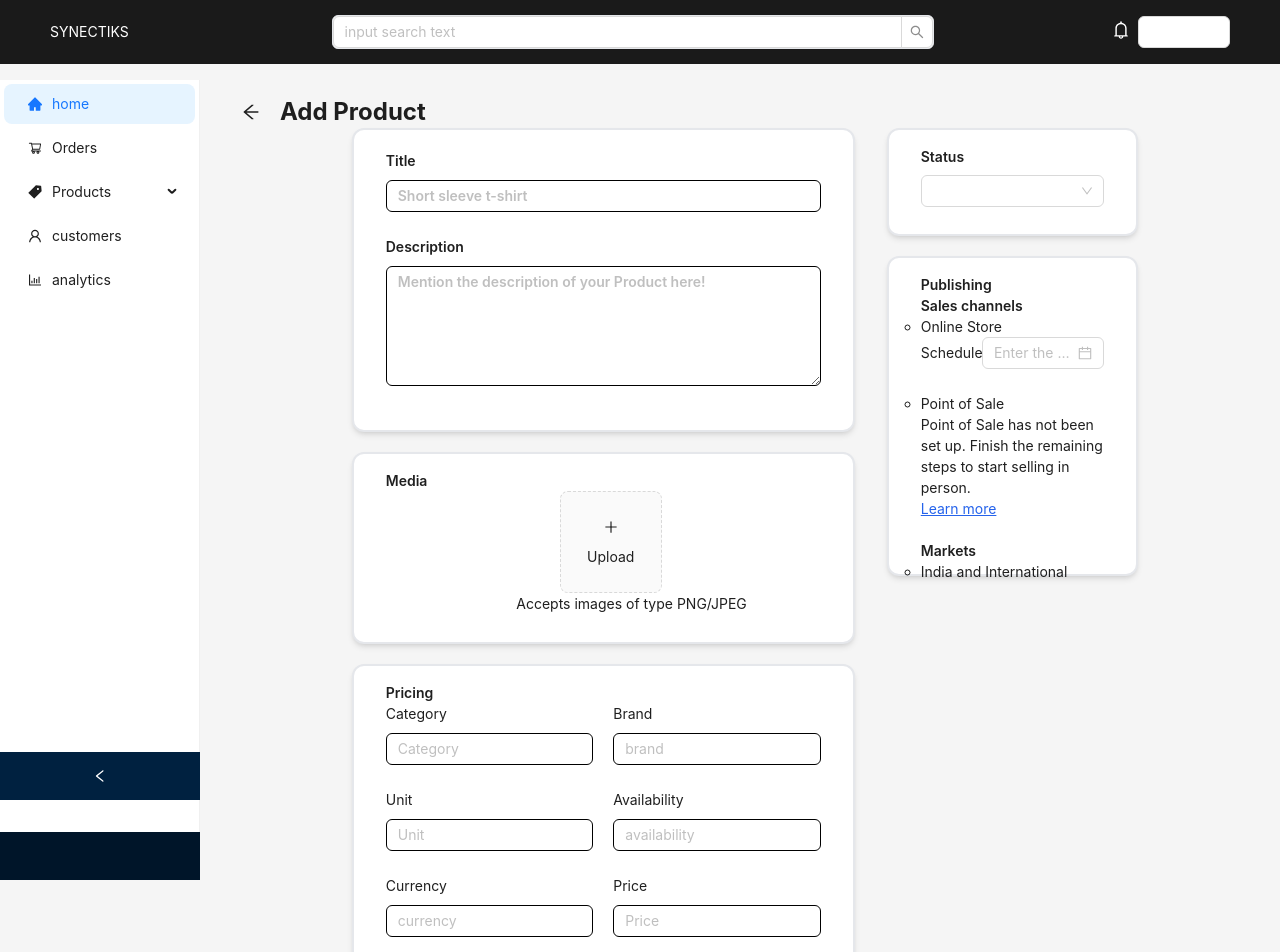
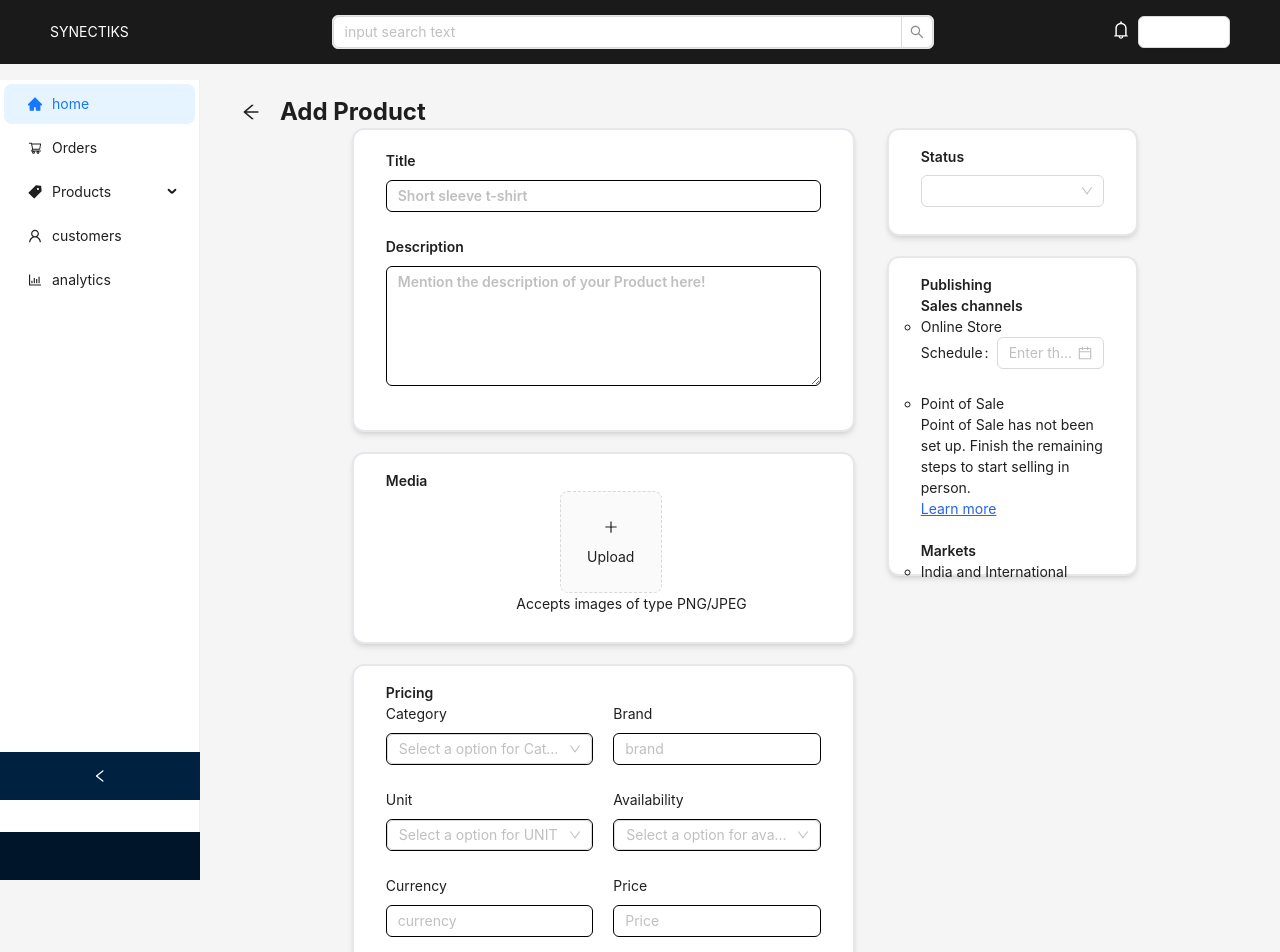
Before and after one commit to Appkube-ecommerce/appkube-ecommerce-sui, a Next.js app: page /admin/products/addproduct in a window 1280 px wide. Shown: the top 952 px of the page. Built offline with nearby package versions, Linux system fonts and the light colour scheme.

Commit message:
product page checkbox selection and  Cart functionality code

```diff
--- a/src/components/admin/orders/orders.js
+++ b/src/components/admin/orders/orders.js
@@ -2,7 +2,6 @@
 import { InboxOutlined } from '@ant-design/icons';
 import React, { useState,useEffect } from 'react';
 import { Table } from 'antd';
-import { FetchOrders } from '@/Api/fetchingOrders';
 import Link from 'next/link';
 import { Button, Modal, Radio } from 'antd';
 import { useDispatch,useSelector } from 'react-redux';
--- a/src/components/admin/print/print.js
+++ b/src/components/admin/print/print.js
@@ -14,18 +14,18 @@ const ProductList = () => {
     };
     const router = useRouter();
 
-    useEffect(() => {
-        const fetchData = async () => {
-            try {
-                const result = await fetchProducts();
-                setProducts(result.data.listProducts.items);
-            } catch (error) {
-                console.error("Error fetching products:", error);
-            }
-        };
+    // useEffect(() => {
+    //     const fetchData = async () => {
+    //         try {
+    //             const result = await fetchProducts();
+    //             setProducts(result.data.listProducts.items);
+    //         } catch (error) {
+    //             console.error("Error fetching products:", error);
+    //         }
+    //     };
 
-        fetchData();
-    }, []);
+    //     fetchData();
+    // }, []);
 
     const handlePrint = (category) => {
         const filteredProducts = category ? products.filter((product) => product.category === category) : products;
--- a/src/components/admin/products/addproduct/addpro.js
+++ b/src/components/admin/products/addproduct/addpro.js
@@ -4,12 +4,26 @@ import React, { useState } from "react";
 import Link from "next/link";
 import { createProducts } from "../../../../redux/slices/addProductSlice";
 import { useDispatch } from "react-redux";
-import { Form, Input,Button, message, Upload, Col, Select, DatePicker,Row } from "antd";
+import {
+  Form,
+  Input,
+  Button,
+  message,
+  Upload,
+  Col,
+  Select,
+  DatePicker,
+  Row,
+} from "antd";
 import { setCreateProduct } from "../../../../redux/slices/addProductSlice";
-import axios from '@/Api/axios'
-import {ArrowLeftOutlined,LoadingOutlined,PlusOutlined,} from "@ant-design/icons";
+import axios from "@/Api/axios";
+import {
+  ArrowLeftOutlined,
+  LoadingOutlined,
+  PlusOutlined,
+} from "@ant-design/icons";
 import { useRouter } from "next/navigation";
-
+const { Option } = Select;
 //uploadimage code
 const getBase64 = (img, callback) => {
   const reader = new FileReader();
@@ -29,24 +43,24 @@ const beforeUpload = (file) => {
 };
 const { TextArea } = Input;
 // publishing form code
-const formItemLayout = {
-  labelCol: {
-    xs: {
-      span: 24,
-    },
-    sm: {
-      span: 8,
-    },
-  },
-  wrapperCol: {
-    xs: {
-      span: 24,
-    },
-    sm: {
-      span: 16,
-    },
-  },
-};
+// const formItemLayout = {
+//   labelCol: {
+//     xs: {
+//       span: 24,
+//     },
+//     sm: {
+//       span: 8,
+//     },
+//   },
+//   wrapperCol: {
+//     xs: {
+//       span: 24,
+//     },
+//     sm: {
+//       span: 16,
+//     },
+//   },
+// };
 const config = {
   rules: [
     {
@@ -104,51 +118,56 @@ const Addproduct = () => {
   };
   //redux code
   const [formData, setFormData] = useState({
-    availability:"",
-    brand:"",
-    category:"",
+    availability: "",
+    brand: "",
+    category: "",
     description: "",
-    image:null,
+    image: null,
     name: "",
-    price:"",
-    currency:"",
-    unit:"",
+    price: "",
+    currency: "",
+    unit: "",
   });
 
   const dispatch = useDispatch();
 
   const handleInputChange = (e) => {
-    console.log('form data',formData)
+    console.log("form data", formData);
+    if (e && e.target) {
       const { name, value } = e.target;
       setFormData({ ...formData, [name]: value });
-    console.log(name,value,"change")
+      console.log(name, value, "change");
+    } else {
+      console.log("Event or event target is undefined");
+    }
   };
 
-  const handleFormSubmit = async() => {
-    console.log(formData,"hitting api")
-    console.log('imagr',imageUrl)
-    // dispatch(setCreateProduct({ ...formData, image: imageUrl }));
-    // CreateProduct(formData.id,formData.name,formData.description,formData.unit,formData.category,formData.price)
-    // dispatch(createProducts({ ...formData, image: imageUrl }))
+  const handleDropDownChange = (name, value) => {
+    setFormData({ ...formData, [name]: value });
+    console.log(name, value, "change");
+  };
 
-    // dispatch(setCreateProduct(values));
+  const handleFormSubmit = async () => {
+    console.log(formData, "hitting api");
+    console.log("imagr", imageUrl);
     const data = {
-    availability:formData.availability,
-    brand:formData.brand,
-    category:formData.category,
-    description:formData.description,
-    image:formData.image,
-    name:formData.name,
-    price:formData.price,
-    currency:formData.currency,
-    unit:formData.unit
-   }
+      availability: formData.availability,
+      brand: formData.brand,
+      category: formData.category,
+      description: formData.description,
+      image: formData.image,
+      name: formData.name,
+      price: formData.price,
+      currency: formData.currency,
+      unit: formData.unit,
+    };
     try {
       console.log("data", data);
-    const response = await axios.post('/product',data);
+      const response = await axios.post("/product", data);
       console.log("response", response);
-    if(response.status==200){
-    dispatch(setCreateProduct(data));}
+      if (response.status == 200) {
+        dispatch(setCreateProduct(data));
+      }
     } catch (error) {
       console.log("error", error);
     }
@@ -265,12 +284,19 @@ const Addproduct = () => {
                       },
                     ]}
                   >
-                  <Input
-                    name="category"
-                    placeholder="Category"
-                    className="border border-black"
-                    onChange={handleInputChange}
-                  />
+                     <Select
+                      className="border rounded-md border-black"
+                      placeholder="Select a option for Category"
+                      onChange={(value) => handleDropDownChange("category", value)} name="category"
+
+                      allowClear
+                    >
+                      <Option value="VEGETABLES">VEGETABLES</Option>
+                      <Option value="LEAFY_VEGETABLES">LEAFY_VEGETABLES</Option>
+                      <Option value="FRUITS">FRUITS</Option>
+                      <Option value="TESTING">TESTING</Option>
+                    </Select>
+
                   </Form.Item>
                 </Col>
                 <Col span={12}>
@@ -305,12 +331,16 @@ const Addproduct = () => {
                       },
                     ]}
                   >
-                        <Input
-                          name="unit"
-                          placeholder="Unit"
-                          className="border border-black"
-                          onChange={handleInputChange}
-                        />
+                    <Select
+                      className="border rounded-md border-black"
+                      placeholder="Select a option for UNIT"
+                      onChange={(value) => handleDropDownChange("unit", value)} name="unit"
+
+                      allowClear
+                    >
+                      <Option value="kg">KG</Option>
+                      <Option value="piece">PIECE</Option>
+                    </Select>
                   </Form.Item>
                 </Col>
                 <Col span={12}>
@@ -324,12 +354,16 @@ const Addproduct = () => {
                       },
                     ]}
                   >
-                  <Input
-                    name="availability"
-                    placeholder="availability"
-                    className="border border-black"
-                    onChange={handleInputChange}
-                  />
+                    <Select
+                      className="border rounded-md border-black"
+                      placeholder="Select a option for availability"
+                      onChange={(value) => handleDropDownChange("availability", value)} name="availability"
+                      allowClear
+                    >
+                      <Option value="in stock">in stock</Option>
+                      <Option value="out stock">out of stock</Option>
+                    </Select>
+
                   </Form.Item>
                 </Col>
               </Row>
@@ -401,7 +435,6 @@ const Addproduct = () => {
                 Online Store
                 <Form
                   name="time_related_controls"
-                  {...formItemLayout}
                   onFinish={onFinish}
                   style={{
                     maxWidth: 600,
@@ -439,7 +472,9 @@ const Addproduct = () => {
             </ul>
           </div>
         </sectionright>
-      </main><br/><br/>
+      </main>
+      <br />
+      <br />
       <div className="flex">
         <Button
           type="primary"
@@ -449,7 +484,6 @@ const Addproduct = () => {
             borderRadius: "5px",
             // padding: "8px 0px 0px 90px",
             width: "40%",
-
           }}
           onClick={handleFormSubmit}
           className="ml-44"
--- a/src/components/admin/products/inventory/inventory.js
+++ b/src/components/admin/products/inventory/inventory.js
@@ -173,14 +173,14 @@ const Inventory = () => {
       dataIndex: "image",
       key: "image",
       // width: "10%",
-<<<<<<< HEAD
+
       render: (image) => (
         <img src={image} alt="Product" style={{ width: 50 }} />
       ),
-=======
+
 
       render: (image) => <img src={image} alt="Product" style={{ width: 50 }} />,
->>>>>>> 1916894123fb50dd351906d3aa78f74f16fec4d0
+
     },
     {
       title: "Product",
--- a/src/components/admin/share/Share.js
+++ b/src/components/admin/share/Share.js
@@ -6,8 +6,8 @@ import Highlighter from "react-highlight-words";
 import { useRouter } from "next/navigation";
 import Link from "next/link"
 import { Radio } from 'antd';
-import { fetchcustomer } from "@/Api/fetchingcustomers";
-import { fetchProducts } from "@/Api/fetchingProducts";
+// import { fetchcustomer } from "@/Api/fetchingcustomers";
+// import { fetchProducts } from "@/Api/fetchingProducts";
 import jsPDF from 'jspdf';
 
 import 'jspdf-autotable';
```
Also changed, not shown: src/components/admin/products/products.js (+47 -4 lines). Lines whose indentation alone changed are shown as unchanged.
